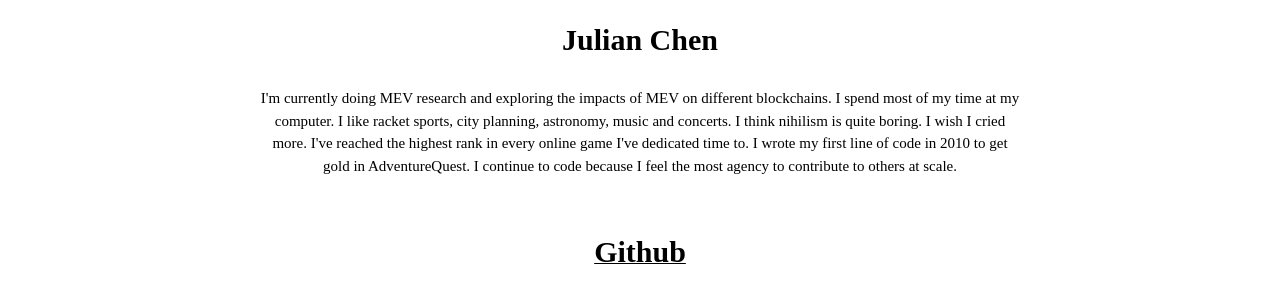
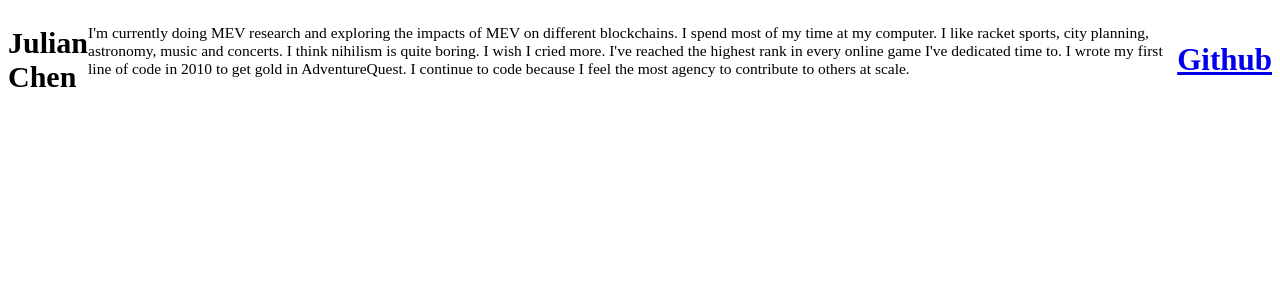
Before and after one commit to jchen876/Personal-Website, a plain HTML site: page index.html in a window 1280 px wide. Drawn offline with Linux system fonts and the light colour scheme.

Commit message:
Update styles.css

```diff
--- a/styles.css
+++ b/styles.css
@@ -1,40 +1,36 @@
+header {
+  font-size: 30px;
+}
 body {
-
+  box-sizing: border-box;
+  display: flex;
+  font-family: "Times New Roman", Times, serif;
+  align-items: center;
+  justify-content: center;
+  font-size: 15.5px;
 }
-h1 {
-
-    text-align: center;
-    font-size: 30px;
-    position: relative;
-    top: 15px;     /* this moves the text down 15 px,*/
-    text-decoration: underline;
-    text-decoration-thickness: 1px;
-    font-family: 'Times New Roman', Times, serif;
+.boxy {
+  display: flex;
+  flex-direction: column;
+  align-items: center;
+  justify-content: center;
 }
-p {
-    text-align: center;
-    margin-left: 250px;
-    margin-right: 250px;
-    font-size: 15px;
-    line-height: 150%;
-    font-family: 'Times New Roman', Times, serif;
+#main {
+  box-sizing: border-box;
+  display: flex;
+  align-items: center;
+  justify-content: center;
+  flex-direction: column;
+  width: 50%;
 }
-
-header {
-    margin: auto;
-    padding: 15px;
-    font-size: 30px;
-    text-align: center;
-    font-family: 'Times New Roman', Times, serif;
-    text-decoration: none;
-    color: inherit;
-  }
-  a{
-    text-decoration: none;
+.link {
   color: black;
 }
-
-a:visited{
-    text-decoration: none;
-    color: black;
+#blurb {
+  text-align: center;
+  line-height: 1.5;
 }
+#quote {
+  padding-top: 20px;
+  font-style: italic;
+}
```
Lines whose indentation alone changed are shown as unchanged.
